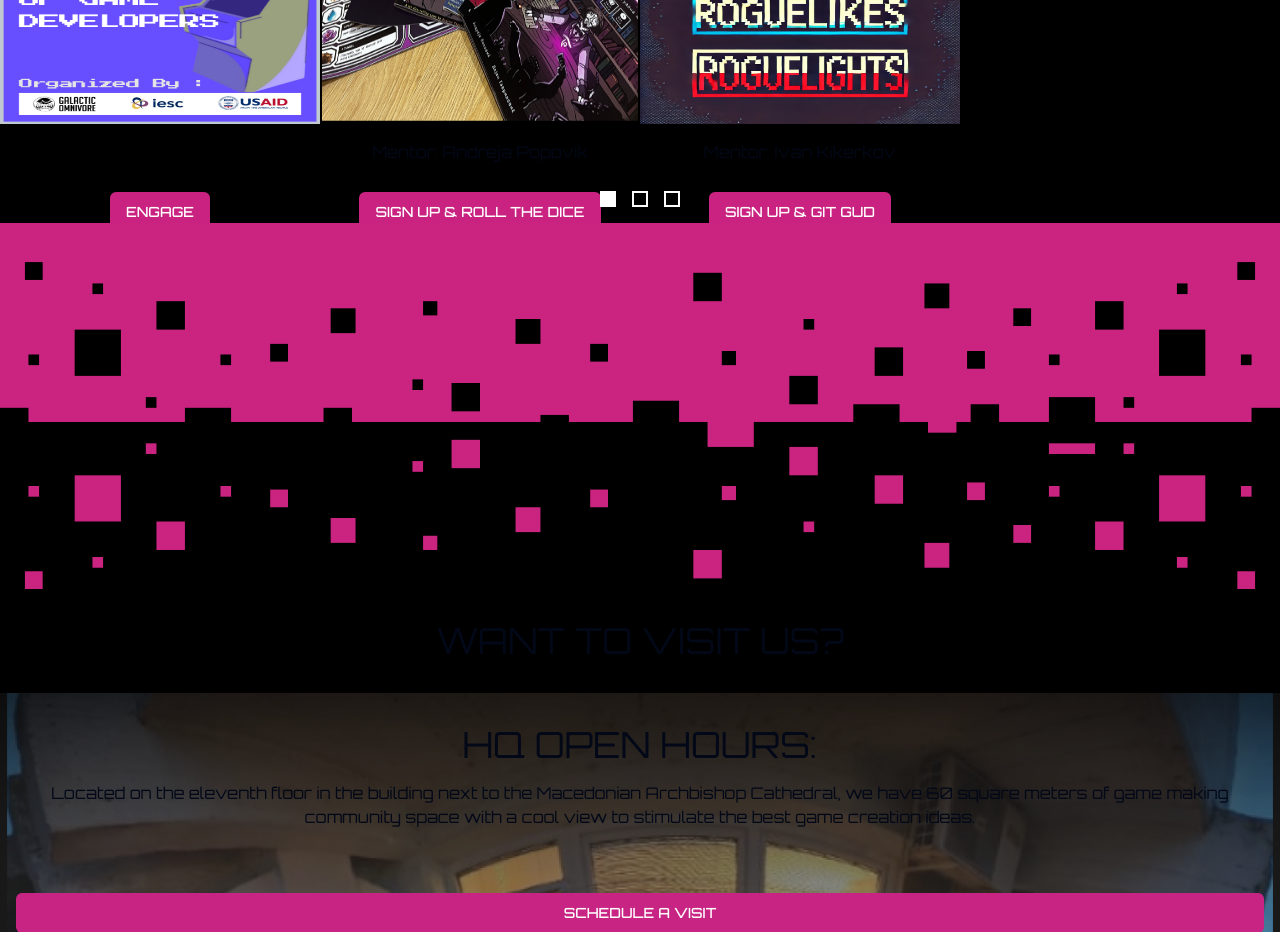
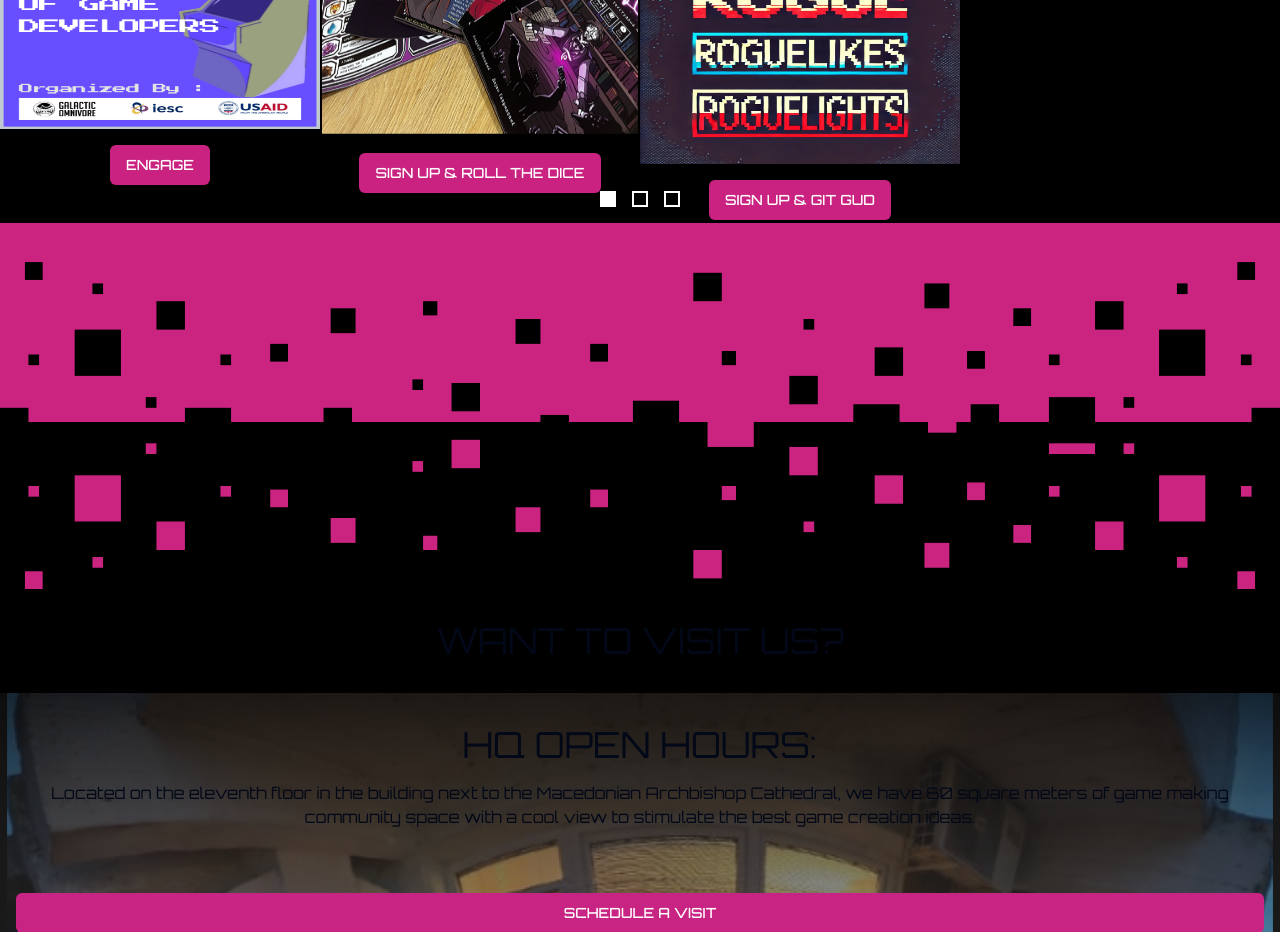
Before and after one commit to GalacticOmnivoreElder/gowebsite, a Next.js app: page / in a window 1280 px wide. Shown: the part 3280-4212 px from the top of the page. Built offline with nearby package versions, Linux system fonts and the light colour scheme.

Commit message:
Experiment

```diff
--- a/src/app/page.js
+++ b/src/app/page.js
@@ -191,7 +191,6 @@ const TestemonialCard = ({ img, fullName, role, text, link }) => {
 
 const EventCard = ({
   title,
-  instructor,
   image,
   hook,
   cta,
@@ -213,9 +212,6 @@ const EventCard = ({
           alt="Profile Image"
           className="w-[100%] h-[220px]"
         />
-      </div>
-      <div className="flex justify-center p-2">
-        <div className="min-h-[28px] text-center">{instructor}</div>
       </div>
       <div className="flex justify-center p-2">
         <a href={link}>
```
